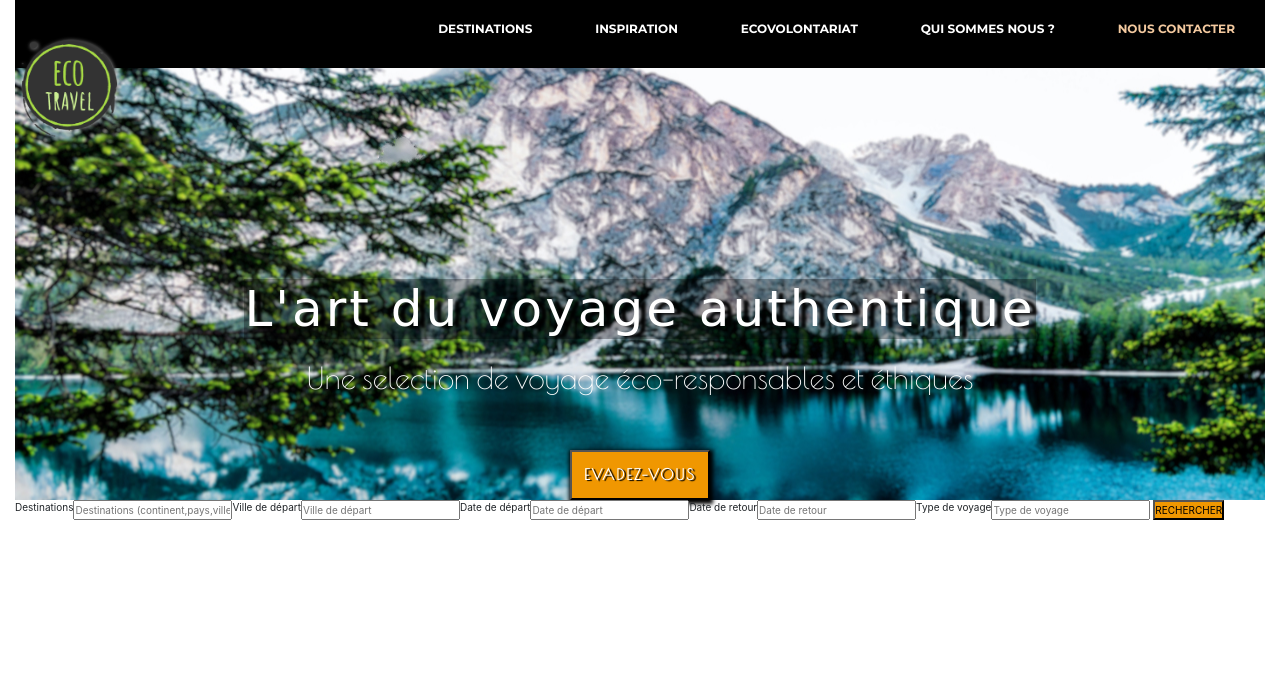
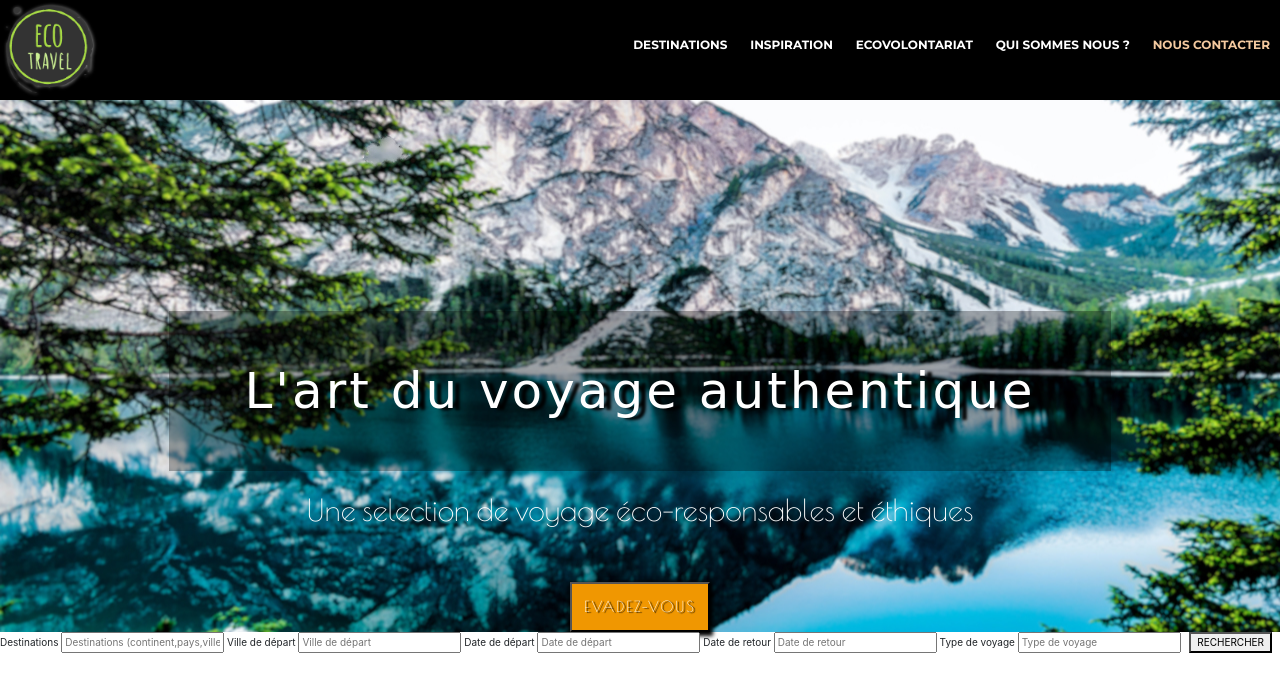
Before and after one commit to KatiaDelmas/Ecotravel, a website: page index.html in a window 1280 px wide. Drawn offline with nearby package versions, Linux system fonts and the light colour scheme; a web font is replaced by a local one.

Commit message:
modification css

```diff
--- a/assets/style.css
+++ b/assets/style.css
@@ -1,43 +1,35 @@
-* {
-    margin: 0;
-    padding: 0;
-    box-sizing: border-box;
-  }
-  html{
+html {
   font-size: 62.5%;
 }
 
-  .container {
+.container-fluid {
+  margin: 0;
+  padding: 0;
+}
+
+/* ------------------TYPO TEXT------------------ */
+/* .texttransform {
+  text-transform: uppercase;
+  font-weight: 800;
+} */
+
+/* ------------------HEADER------------------ */
+
+header {
+  background-color: black;
+  color: floralwhite;
+}
+
+.backgroundimg {
+  background-image: url(img/herozone_flou.jpg);
+  /*max-width: 1300px;*/
+  /*height: 650px;*/
+  /*background-repeat: no-repeat;*/
   margin: auto;
 
 }
 
-  /* ------------------TYPO TEXT------------------ */
-  .texttransform {
-    text-transform: uppercase;
-    font-weight: 800;
-  }
-
-  /* ------------------HEADER------------------ */
-
-  header, footer {
-    background-color:black;
-    color: floralwhite;
-    /* padding: 20px;
-    margin: 20px 0px; */
-  }
-
-  .backgroundimg {
-    background-image: url(img/herozone_flou.jpg);
-    /* max-width: 1300px; */
-    /* height: 650px; */
-    background-repeat: no-repeat;
-    /* margin: auto; */
-
-  }
-
  .herozonetitle {
-    /* font-family: 'Nerko One', cursive; */
   font-family: 'Shadows Into Light Two', cursive;
   color: white;
   font-size: 5rem;
@@ -46,7 +38,7 @@
   text-align: center;
   margin-top: 19%;
   display: inline-block;
-    /* padding: 10px 55px; */
+  padding: 1em 1.5em;
   background-color: rgb(0, 0, 0, 0.3);
 }
 
@@ -70,21 +62,28 @@
 }
 
 .logoimg {
-    position: absolute;
-    width: 110px;
-    height: 110px;
+  position: sticky;
+  width: 10em;
+  height: 10em;
+  z-index: 2;
 }
 
 header ul li {
   display: inline-block;
-    padding: 15px 20px;
+  /*padding: 15px 20px;*/
   cursor: pointer;
   font-size: 1.2rem;
+  text-decoration: none;
 }
 
 .nav-link {
-    color: white
+  color: white;
+
 }
+ul .nav-link li a:hover {
+  color :red;
+}
+
 
 .contact {
   color: #F3C99F;
@@ -134,15 +133,13 @@
 
 /* BARRE DE RECHERCHE FORMULAIRE DESTINATION */
 
-
-
-  .search-bar {
+/* .search-bar {
   display: flex;
-    /* max-width: 1300px; */
+  max-width: 1300px;
   margin: auto;
 }
 
 .btn-search {
   background-color: #F09701;
   text-transform: capitalize;
-  }
+} */
```
Also changed, not shown: index.html (+0 -6 lines). Lines whose indentation alone changed are shown as unchanged.
